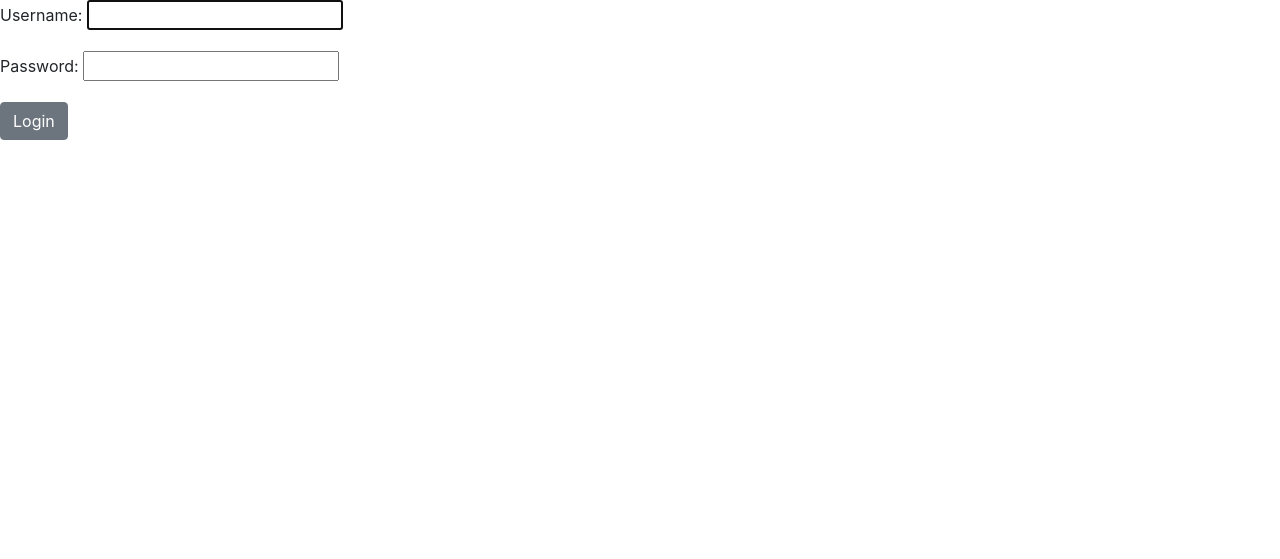
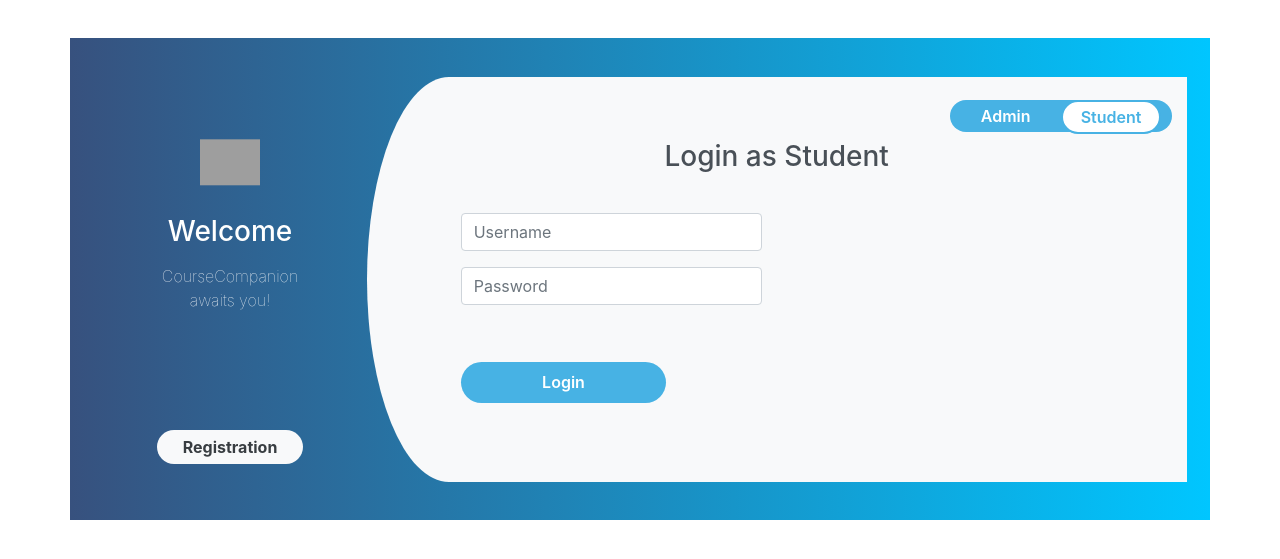
Before and after one commit to Neo945/CourseCompanion, a Django app: page /user/login in a window 1280 px wide. Shown: the top 559 px of the page. Run offline with Django 3.2, Linux system fonts and the light colour scheme; some libraries are stand-ins or nearby versions; grey boxes are pictures that could not be loaded.

Commit message:
Added the Login & Registration Pages For Illustration purpose some lines are commented in view.py of accounts

```diff
--- a/accounts/urls.py
+++ b/accounts/urls.py
@@ -1,6 +1,7 @@
 from django.urls import path
 from accounts.views import *
 from django.contrib.staticfiles.urls import staticfiles_urlpatterns
+from coursecompanion import settings
 
 app_name='accounts'
 urlpatterns = [
@@ -10,4 +11,5 @@ urlpatterns = [
     path('', home_page),
 ]
 
-urlpatterns += staticfiles_urlpatterns()
+if settings.DEBUG:
+    urlpatterns += staticfiles_urlpatterns()
--- a/accounts/views.py
+++ b/accounts/views.py
@@ -10,7 +10,11 @@ def login_view(request):
         user_ = form.get_user()
         login(request,user_)
         return redirect('/')
-    return render(request,'accounts/auth.html',{"form":form,"button":"Login"})
+    # return render(request,'accounts/auth.html',{"form":form,"button":"Login"})
+
+    # The below return statement is just for verifying that the page works
+    # (View part Integration with the backend is still remaining)
+    return render(request,'accounts/login.html', {})
 
 def reg_view(request):
     form = UserCreationForm(request.POST or None)
@@ -20,7 +24,11 @@ def reg_view(request):
         print(form.cleaned_data)
         u = form.save(commit=True)
         # return redirect('/login')
-    return render(request,'accounts/auth.html',{"form":form,"button":"Register"})
+    # return render(request,'accounts/auth.html',{"form":form,"button":"Register"})
+
+    # The below return statement is just for verifying that the page works
+    # (View part Integration with the backend is still remaining)
+    return render(request,'accounts/register.html', {})
 
 def logout_view(request):
     if request.method == 'POST':
--- /dev/null
+++ b/assets/css/login.css
@@ -0,0 +1,113 @@
+.register {
+  background: -webkit-linear-gradient(left, #37517e, #00c6ff);
+  margin-top: 3%;
+  padding: 3%;
+}
+.register-left {
+  text-align: center;
+  color: #fff;
+  margin-top: 4%;
+}
+.register-left input {
+  border: none;
+  border-radius: 1.5rem;
+  padding: 2%;
+  width: 60%;
+  background: #f8f9fa;
+  font-weight: bold;
+  color: #383d41;
+  margin-top: 30%;
+  margin-bottom: 3%;
+  cursor: pointer;
+}
+.register-right {
+  background: #f8f9fa;
+  border-top-left-radius: 10% 50%;
+  border-bottom-left-radius: 10% 50%;
+}
+.register-left img {
+  margin-top: 15%;
+  margin-bottom: 5%;
+  width: 25%;
+  -webkit-animation: mover 2s infinite alternate;
+  animation: mover 1s infinite alternate;
+}
+@-webkit-keyframes mover {
+  0% {
+    transform: translateY(0);
+  }
+  100% {
+    transform: translateY(-20px);
+  }
+}
+@keyframes mover {
+  0% {
+    transform: translateY(0);
+  }
+  100% {
+    transform: translateY(-20px);
+  }
+}
+.register-left p {
+  font-weight: lighter;
+  padding: 12%;
+  margin-top: -9%;
+}
+.register .register-form {
+  padding: 10%;
+  margin-top: 10%;
+}
+.btnRegister1 {
+  margin-top: 10%;
+  border: none;
+  border-radius: 1.5rem;
+  padding: 2%;
+  background: #47b2e4;
+  color: #fff;
+  font-weight: 600;
+  width: 50%;
+  cursor: pointer;
+}
+.btnRegister2 {
+  margin-top: 10%;
+  border: none;
+  border-radius: 1.5rem;
+  padding: 2%;
+  background: #47b2e4;
+  color: #fff;
+  font-weight: 600;
+  width: 50%;
+  cursor: pointer;
+}
+.register .nav-tabs {
+  margin-top: 3%;
+  border: none;
+  background: #47b2e4;
+  border-radius: 1.5rem;
+  width: 28%;
+  float: right;
+}
+.register .nav-tabs .nav-link {
+  padding: 2%;
+  height: 34px;
+  font-weight: 600;
+  color: #fff;
+  border-top-right-radius: 1.5rem;
+  border-bottom-right-radius: 1.5rem;
+}
+.register .nav-tabs .nav-link:hover {
+  border: none;
+}
+.register .nav-tabs .nav-link.active {
+  width: 100px;
+  color: #47b2e4;
+  border: 2px solid #47b2e4;
+  border-top-left-radius: 1.5rem;
+  border-bottom-left-radius: 1.5rem;
+}
+.register-heading {
+  text-align: center;
+  margin-top: 8%;
+  margin-bottom: -15%;
+  color: #495057;
+}
--- /dev/null
+++ b/templates/accounts/login.html
@@ -0,0 +1,79 @@
+{% extends 'base.html' %}
+{% load static %}
+
+{% block title %}
+<title>Login | Course Compainion</title>
+{% endblock title %}
+
+{% block stylesheets %}
+    <link rel="stylesheet" href="https://cdnjs.cloudflare.com/ajax/libs/twitter-bootstrap/4.3.1/css/bootstrap.min.css" />
+    <link rel="stylesheet" href="{% static 'css/login.css' %}">
+    <script src="https://cdnjs.cloudflare.com/ajax/libs/jquery/3.2.1/jquery.min.js"></script>
+    <script src="https://cdnjs.cloudflare.com/ajax/libs/popper.js/1.12.9/umd/popper.min.js"></script>
+    <script src="https://cdnjs.cloudflare.com/ajax/libs/twitter-bootstrap/4.3.1/js/bootstrap.min.js"></script>
+{% endblock stylesheets %}
+
+{% block content %}
+<div class="container register">
+    <div class="row">
+        <div class="col-md-3 register-left">
+            <img src="https://image.ibb.co/n7oTvU/logo_white.png" alt="" />
+            <h3>Welcome</h3>
+            <p>CourseCompanion awaits you!</p>
+            <input type="submit" name="" value="Registration" id="b" /><br />
+        </div>
+        <div class="col-md-9 register-right">
+            <ul class="nav nav-tabs nav-justified" id="myTab" role="tablist">
+                <li class="nav-item">
+                    <a class="nav-link" id="home-tab" data-toggle="tab" href="#home" role="tab" aria-controls="home"
+                        aria-selected="false">Admin</a>
+                </li>
+                <li class="nav-item">
+                    <a class="nav-link active" id="profile-tab" data-toggle="tab" href="#profile" role="tab"
+                        aria-controls="profile" aria-selected="true">Student</a>
+                </li>
+            </ul>
+            <div class="tab-content" id="myTabContent">
+                <div class="tab-pane fade" id="home" role="tabpanel" aria-labelledby="home-tab">
+                    <h3 class="register-heading">Login as Admin</h3>
+                    <div class="row register-form">
+                        <div class="col-md-6">
+                            <div class="form-group">
+                                <input type="text" class="form-control" placeholder="Username" value="" />
+                            </div>
+                            <div class="form-group">
+                                <input type="password" class="form-control" placeholder="Password" value="" />
+                            </div>
+                        </div>
+                        <div class="col-md-8">
+                            <input type="submit" class="btnRegister1" value="Login" />
+                        </div>
+                    </div>
+                </div>
+                <div class="tab-pane fade show active" id="profile" role="tabpanel" aria-labelledby="profile-tab">
+                    <h3 class="register-heading">Login as Student</h3>
+                    <div class="row register-form">
+                        <div class="col-md-6">
+                            <div class="form-group">
+                                <input type="text" class="form-control" placeholder="Username" value="" />
+                            </div>
+
+                            <div class="form-group">
+                                <input type="password" class="form-control" placeholder="Password" value="" />
+                            </div>
+                        </div>
+                        <div class="col-md-8">
+                            <input type="submit" class="btnRegister2" value="Login" />
+                        </div>
+                    </div>
+                </div>
+            </div>
+        </div>
+    </div>
+</div>
+<script type="text/javascript">
+    document.getElementById("b").onclick = function () {
+        location.href = "register";
+    };
+</script>
+{% endblock content %}
--- a/templates/base.html
+++ b/templates/base.html
@@ -26,13 +26,13 @@
     <link href="https://fonts.googleapis.com/css?family=Open+Sans:300,300i,400,400i,600,600i,700,700i|Jost:300,300i,400,400i,500,500i,600,600i,700,700i|Poppins:300,300i,400,400i,500,500i,600,600i,700,700i" rel="stylesheet">
 
     <!-- Vendor CSS Files -->
-    <link href="assets/vendor/aos/aos.css" rel="stylesheet">
+    <!-- <link href="assets/vendor/aos/aos.css" rel="stylesheet">
     <link href="assets/vendor/bootstrap/css/bootstrap.min.css" rel="stylesheet">
     <link href="assets/vendor/bootstrap-icons/bootstrap-icons.css" rel="stylesheet">
     <link href="assets/vendor/boxicons/css/boxicons.min.css" rel="stylesheet">
     <link href="assets/vendor/glightbox/css/glightbox.min.css" rel="stylesheet">
     <link href="assets/vendor/remixicon/remixicon.css" rel="stylesheet">
-    <link href="assets/vendor/swiper/swiper-bundle.min.css" rel="stylesheet">
+    <link href="assets/vendor/swiper/swiper-bundle.min.css" rel="stylesheet"> -->
 
     {% block stylesheets %}{% endblock stylesheets%}
   </head>
```
Also changed, not shown: templates/accounts/home_page.html (+7 -6 lines), templates/accounts/register.html (added, +85 -0 lines).
